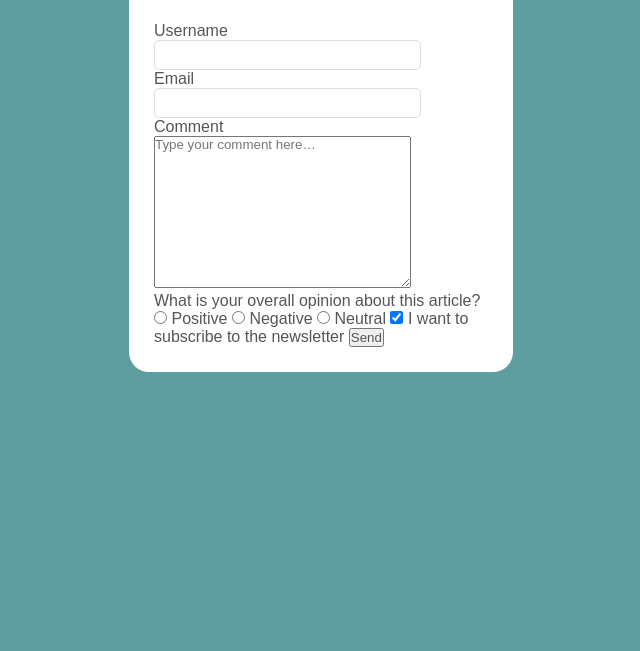
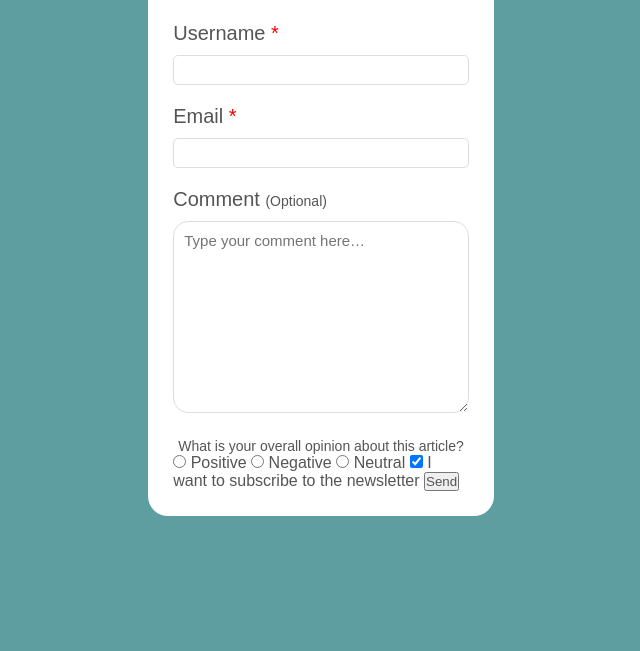
Before and after one commit to IbrohimRasulov/Introducing-Form, a plain HTML site: page index.html in a window 1280 px wide. Shown: the part 149-800 px from the top of the page, without its empty margins (319-959 px from the left). Drawn offline with Linux system fonts and the light colour scheme.

Commit message:
Style input boxes

```diff
--- a/index.html
+++ b/index.html
@@ -15,19 +15,19 @@
 
         <form action="onClick" autocomplete="on">
             <div id="block">
-                <label> Username
+                <label> Username <span class="must-fill">*</span>
                 <input type="text" name="name" id="name" required maxlength="20">
                 </label>
 
-                <label> Email
+                <label> Email <span class="must-fill">*</span>
                 <input type="email" name="email" id="email" required>
                 </label>
 
-                <label> Comment <br>
+                <label> Comment <span id="optional">(Optional)</span><br>
                 <textarea name="textarea" id="textarea" cols="30" rows="10" placeholder="Type your comment here…" maxlength="250"></textarea>
                 </label>
             </div>
-            <h4>What is your overall opinion about this article?</h4>
+            <p>What is your overall opinion about this article?</p>
 
             <input type="radio" name="radio-input" id="positive" value="positive">
             <label for="positive">Positive</label>
--- a/style.css
+++ b/style.css
@@ -1,3 +1,5 @@
+/* Pre style */
+
 * {
   margin: 0;
   padding: 0;
@@ -7,24 +9,40 @@
   color: #555;
 }
 
+.clr {
+  clear: both;
+}
+
 body {
   background-color: cadetblue;
+}
+
+/* Form style */
+
+#block label {
+  font-size: 20px;
+}
+
+label {
+  padding: 10px 0 10px 0;
 }
 
 #block input {
   border: 1px solid #ddd;
   border-radius: 5px;
   height: 30px;
-  font-size: 20px;
+  font-size: 15px;
   display: block;
+  width: 100%;
+  margin: 10px 0 20px 0;
+  padding-left: 10px;
 }
 
 #container {
-  width: 30%;
+  width: 27%;
   margin: 50px auto;
   background-color: #fff;
   border-radius: 20px;
-
 }
 
 #container h1 {
@@ -39,10 +57,23 @@ body {
   font-size: 14px;
 }
 
-.radio {
-
-}
-
 form {
   padding: 25px;
 }
+
+textarea {
+  border: 1px solid #ddd;
+  border-radius: 15px;
+  padding: 10px;
+  width: 100%;
+  margin: 10px 0 20px 0;
+  font-size: 15px;
+}
+
+#optional {
+  font-size: 14px;
+}
+
+.must-fill {
+  color: rgb(247, 2, 2);
+}
```
Lines whose indentation alone changed are shown as unchanged.
